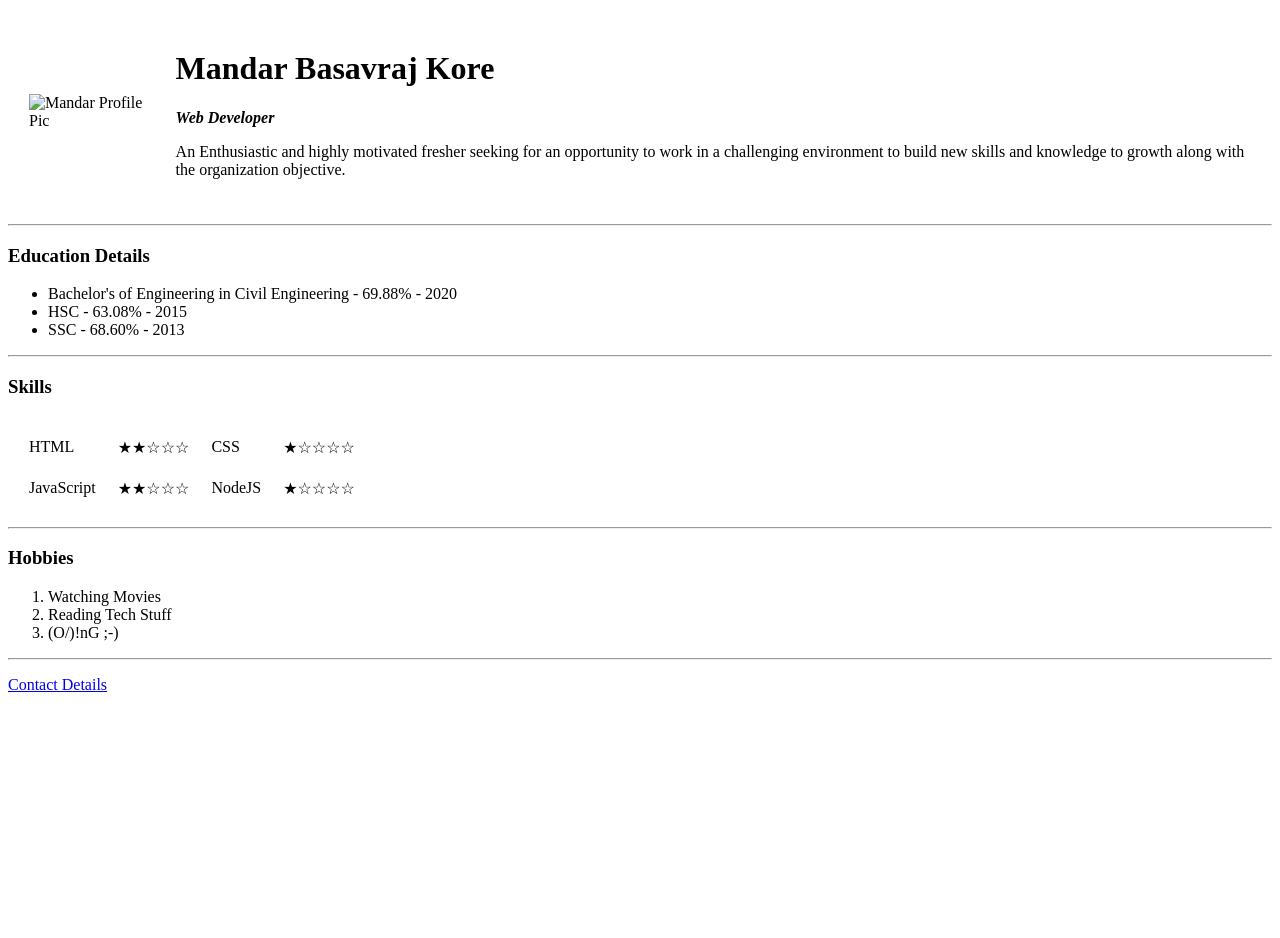
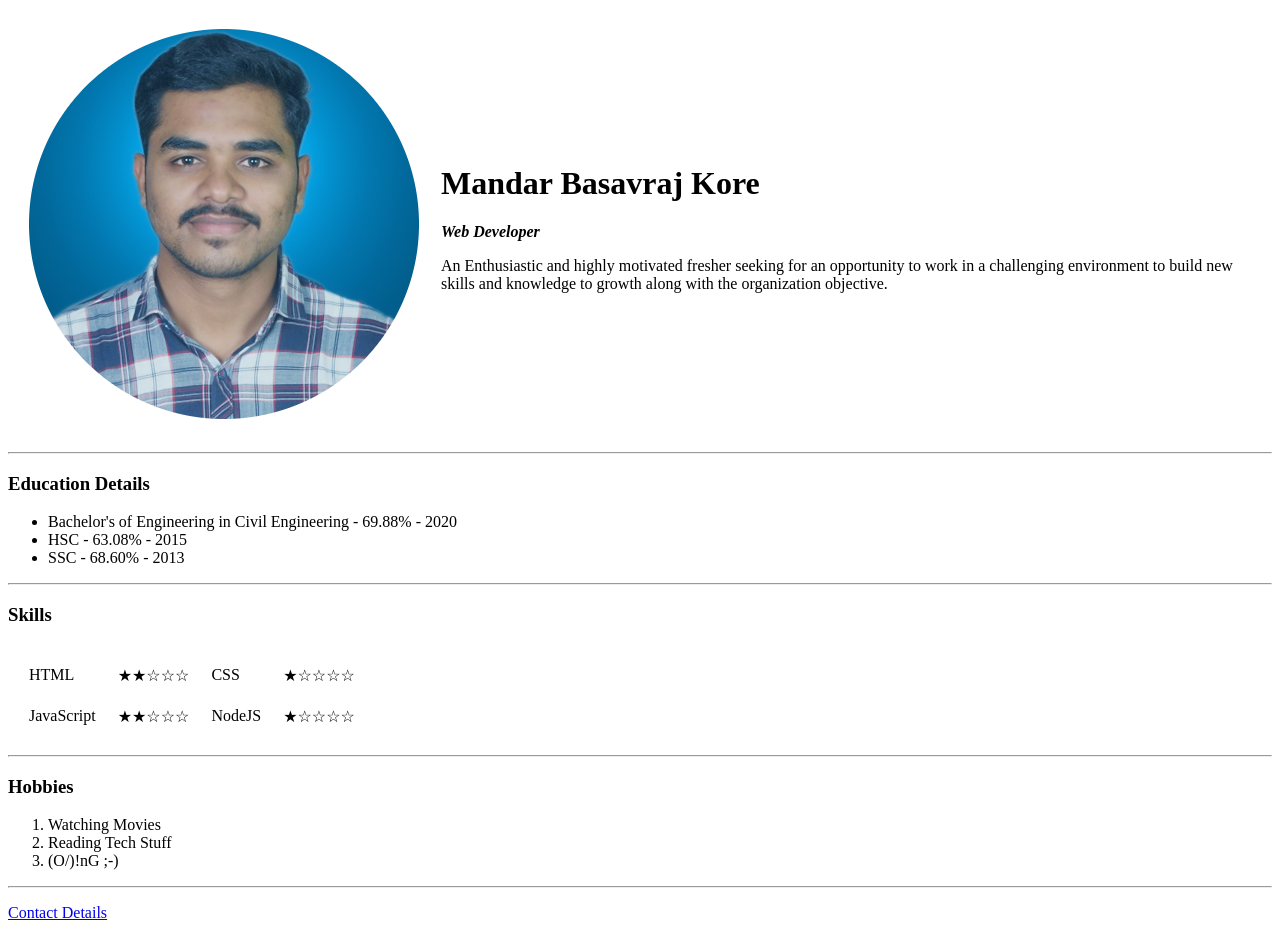
Before and after one commit to MandarKore09/CV, a plain HTML site: page index.html in a window 1280 px wide. Before the commit the page ends 800 px from the top, so only its background shows below. Drawn offline with Linux system fonts and the light colour scheme.

Commit message:
Update index.html

```diff
--- a/index.html
+++ b/index.html
@@ -10,7 +10,7 @@
 <table cellspacing="20">
   <tr>
     <td>
-      <img src="Images/mk.png" alt="Mandar Profile Pic">
+      <img src="mk.png" alt="Mandar Profile Pic">
     </td>
     <td>
       <h1>Mandar Basavraj Kore</h1>
```
